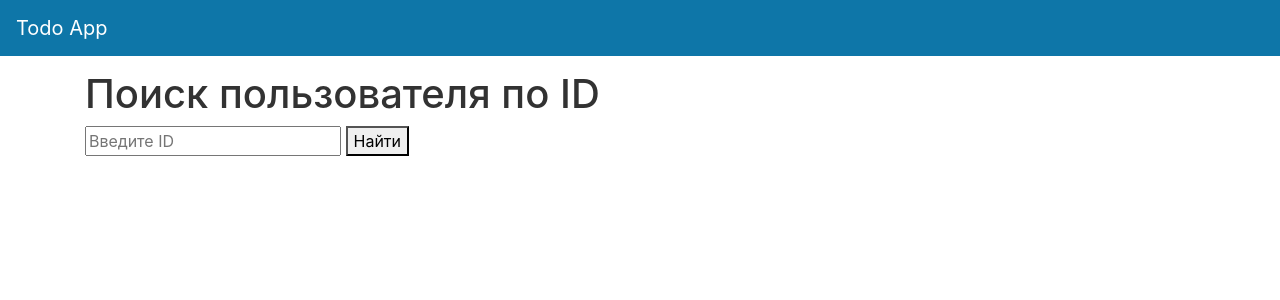
After one commit to ulugbekprogrammer/todosfastapi, a FastAPI app: template TodoApp/templates/search.html in a window 1280 px wide. The commit adds this page. Shown: the top 300 px of the page. Run offline with FastAPI, Linux system fonts and the light colour scheme; the template is opened without the code that fills it, so the values that code supplies are empty; some libraries are stand-ins or nearby versions.

Commit message:
search fixed

```diff
--- a/TodoApp/routers/todos.py
+++ b/TodoApp/routers/todos.py
@@ -1,13 +1,14 @@
 from typing import Annotated
 from sqlalchemy.orm import Session
 from ..database import SessionLocal
-from ..models import Todos
+from ..models import Todos, Users
 from starlette import status
 from fastapi import APIRouter, Depends, HTTPException, Path, Request, status
 from pydantic import BaseModel, Field
 from .auth import get_current_user
 from starlette.responses import RedirectResponse
 from fastapi.templating import Jinja2Templates
+from sqlalchemy import text
 
 templates = Jinja2Templates(directory="TodoApp/templates")
 
@@ -65,6 +66,7 @@ async def render_todo_page(request: Request):
         return templates.TemplateResponse('add-todo.html', {'request': request, 'user': user})
     except:
         return redirect_to_login()
+
 @router.get('/edit-todo-page/{todo_id}')
 async def render_edit_todo_page(request: Request, todo_id: int, db: db_dependency):
     try:
--- a/TodoApp/static/js/base.js
+++ b/TodoApp/static/js/base.js
@@ -249,3 +249,28 @@
         // Redirect to the login page
         window.location.href = '/auth/login-page';
     };
+
+    // Search JS
+    function searchUser() {
+        let userId = document.getElementById("user_id").value;
+        console.log(userId)
+        let resultDiv = document.getElementById("result");
+
+        if (!userId) {
+            resultDiv.innerHTML = "<p style='color:red;'>Введите ID!</p>";
+            return;
+        }
+
+        fetch(`/user/search/?user_id=${userId}`)
+            .then(response => response.json())
+            .then(data => {
+                if (data.id) {
+                    resultDiv.innerHTML = `<p>Пользователь найден: <strong>${data.username}</strong> (ID: ${data.id})</p>`;
+                } else {
+                    resultDiv.innerHTML = "<p style='color:red;'>Пользователь не найден</p>";
+                }
+            })
+            .catch(error => {
+                resultDiv.innerHTML = "<p style='color:red;'>Ошибка запроса</p>";
+            });
+    }
--- a/TodoApp/templates/navbar.html
+++ b/TodoApp/templates/navbar.html
@@ -10,11 +10,17 @@
             {% if user %}
             <li class="nav-item active">
                 <a href="/todos/todo-page" class="nav-link">Home</a>
+                <a href="/user/search-user-page" class="nav-link">Search</a>
             </li>
             {% endif %}
         </ul>
 
         <ul class="navbar-nav ml-auto">
+            {% if user and user.get('user_role') == 'admin' %}
+            <li class="nav-item m-1">
+                <input type="text" class="form-control" name="title" >
+            </li>
+            {% endif %}
             {% if user %}
             <li class="nav-item m-1">
                 <a type="button" class="btn btn-outline-light" onclick="logout()">Logout</a>
--- /dev/null
+++ b/TodoApp/templates/search.html
@@ -0,0 +1,8 @@
+{% include 'layout.html' %}
+
+<div class="container">
+    <h1>Поиск пользователя по ID</h1>
+    <input type="number" id="user_id" placeholder="Введите ID">
+    <button onclick="searchUser()">Найти</button>
+    <div id="result"></div>
+</div>
```
Also changed, not shown: TodoApp/routers/users.py (+26 -1 lines), tododb.db.
